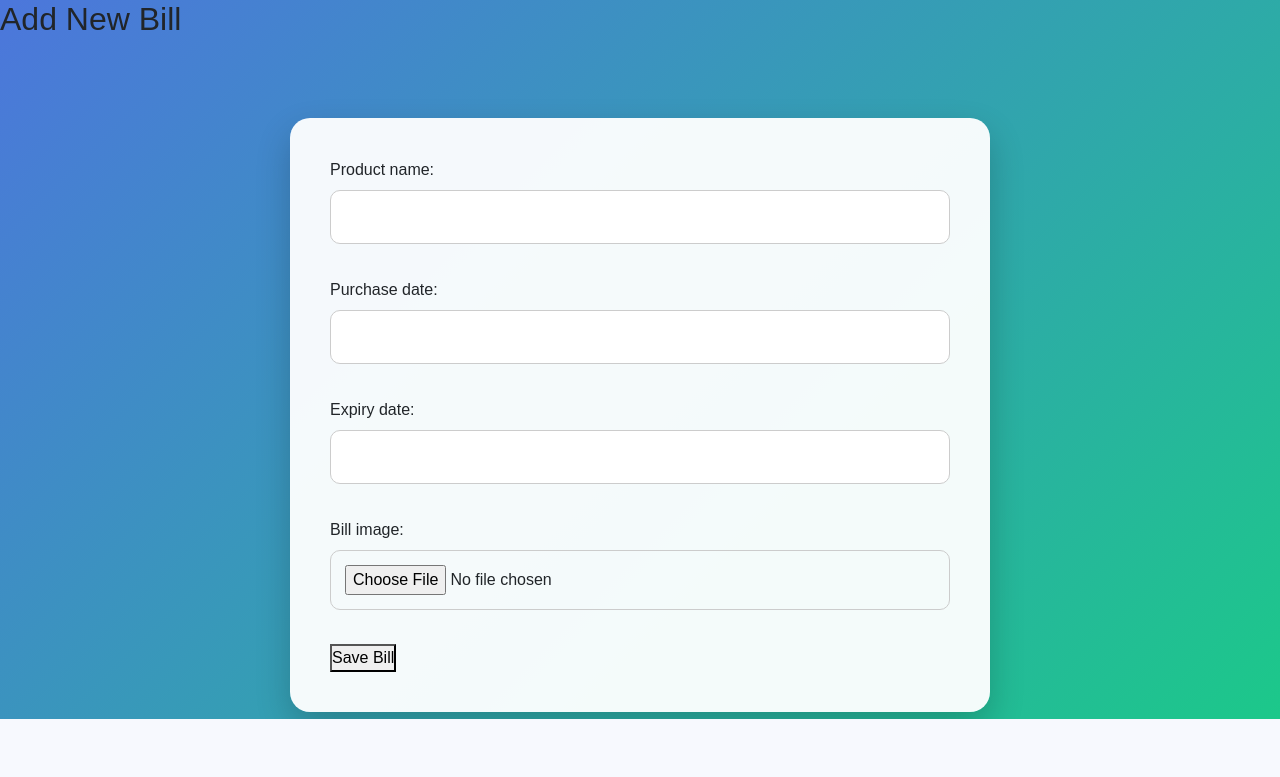
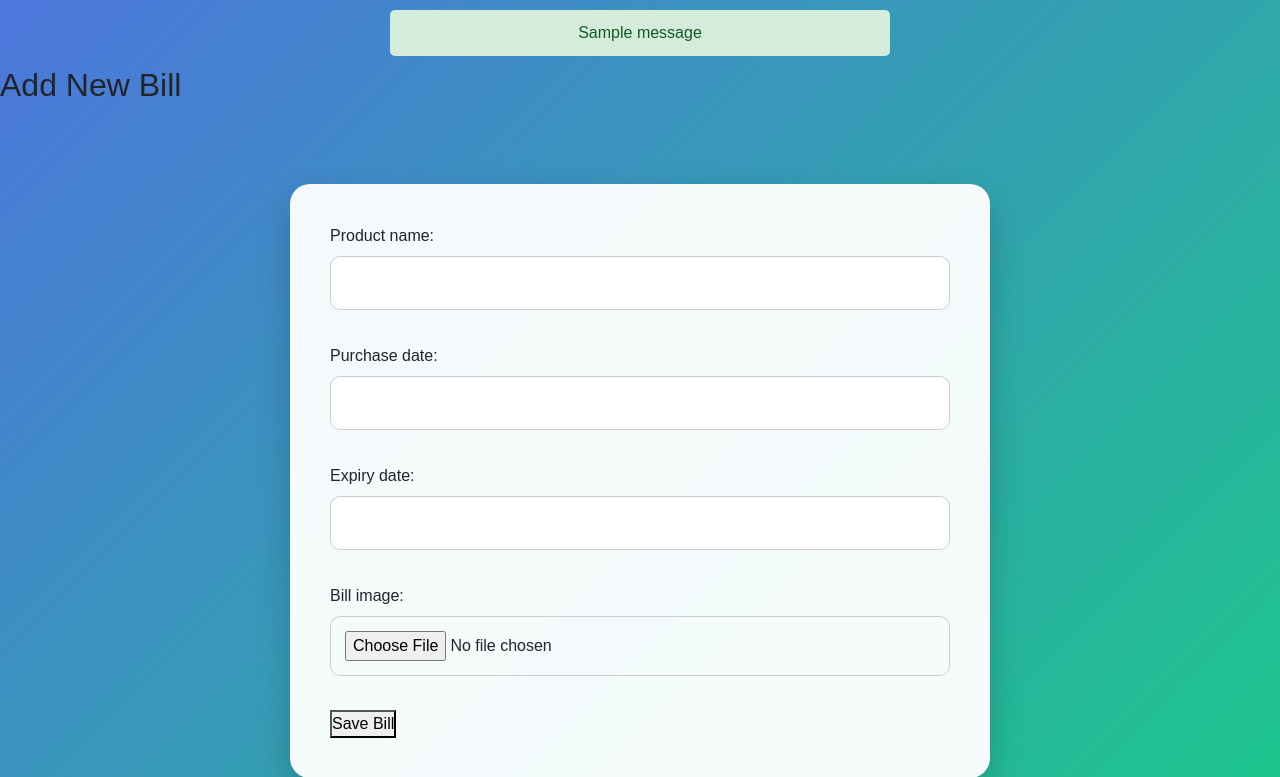
Before and after one commit to shraddhayadav29/Digital-Warranty-And-Bill-Management-System, a Django app: page /add/ in a window 1280 px wide. Shown: the part 81-858 px from the top of the page. Before the commit the page ends 800 px from the top, so only its background shows below. Run offline with Django 5.2, Linux system fonts and the light colour scheme; a user stored in the database is signed in; one stand-in notice (Sample message) is shown.

Commit message:
Added message alerts for errors and success

```diff
--- a/bills/views.py
+++ b/bills/views.py
@@ -10,21 +10,47 @@ from datetime import timedelta
 from django.shortcuts import get_object_or_404
 from django.contrib.auth.forms import UserCreationForm
 from django.contrib.auth import login
+from django.contrib import messages
 
 import pytesseract
 
 pytesseract.pytesseract.tesseract_cmd = r"C:\Program Files\Tesseract-OCR\tesseract.exe"
 
 
+
+from django.contrib.auth import authenticate, login
+
+def login_view(request):
+    if request.method == "POST":
+        username = request.POST.get("username")
+        password = request.POST.get("password")
+
+        user = authenticate(request, username=username, password=password)
+
+        if user is not None:
+            login(request, user)
+            messages.success(request, "Login successful!")  # 🟢
+            return redirect('dashboard')
+        else:
+            messages.error(request, "Invalid username or password")  # 🔴
+
+    return render(request, "bills/login.html")
+
+
 @login_required
 def add_bill(request):
     if request.method == 'POST':
         form = BillForm(request.POST, request.FILES)
+
         if form.is_valid():
             bill = form.save(commit=False)
             bill.user = request.user
             bill.save()
+            messages.success(request, "Bill added successfully!")  # 🟢
             return redirect('add')
+        else:
+            messages.error(request, "Error adding bill. Please try again.")  # 🔴
+
     else:
         form = BillForm()
 
@@ -50,6 +76,7 @@ from django.shortcuts import get_object_or_404
 def delete_bill(request, id):
     bill = get_object_or_404(Bill, id=id, user=request.user)
     bill.delete()
+    messages.success(request, "Bill deleted successfully!")  # 🟢
     return redirect('bill_list')
 
 
@@ -155,18 +182,24 @@ def extend_warranty(request, id):
 
 
 
-
-
 def register(request):
     if request.method == 'POST':
         form = UserCreationForm(request.POST)
+
         if form.is_valid():
             form.save()
-            return redirect('login')   # go to login after register
+            messages.success(request, "Account created successfully!")  # 🟢
+            return redirect('login')
+
+        else:
+            messages.error(request, "Registration failed. Please check details.")  # 🔴
+
     else:
         form = UserCreationForm()
 
     return render(request, 'bills/register.html', {'form': form})
+
+
 
 from django.shortcuts import render
 from .models import Bill
@@ -181,7 +214,7 @@ from datetime import timedelta
 def dashboard(request):
     today = timezone.now().date()
 
-    total_bills = Bill.objects.count()
+    total_bills = Bill.objects.filter(user=request.user).count()
     active = Bill.objects.filter(expiry_date__gt=today).count()
     expired = Bill.objects.filter(expiry_date__lt=today).count()
 
--- a/static/css/style.css
+++ b/static/css/style.css
@@ -404,3 +404,28 @@ form textarea {
     font-size: 13px;
     color: #aaa;
 }
+
+.message-container {
+    text-align: center;
+    margin-top: 10px;
+}
+
+.alert {
+    padding: 10px;
+    margin: 10px auto;
+    width: 90%;
+    max-width: 500px;
+    border-radius: 5px;
+}
+
+/* 🔴 ERROR */
+.alert.error {
+    background: #f8d7da;
+    color: #721c24;
+}
+
+/* 🟢 SUCCESS */
+.alert.success {
+    background: #d4edda;
+    color: #155724;
+}
--- a/templates/base.html
+++ b/templates/base.html
@@ -59,6 +59,17 @@
 {% endif %}
 
 <main class="main-wrapper">
+
+
+{% if messages %}
+    <div class="message-container">
+        {% for message in messages %}
+            <div class="alert {{ message.tags }}">
+                {{ message }}
+            </div>
+        {% endfor %}
+    </div>
+{% endif %}
     {% block content %}
     {% endblock %}
 </main>
```
